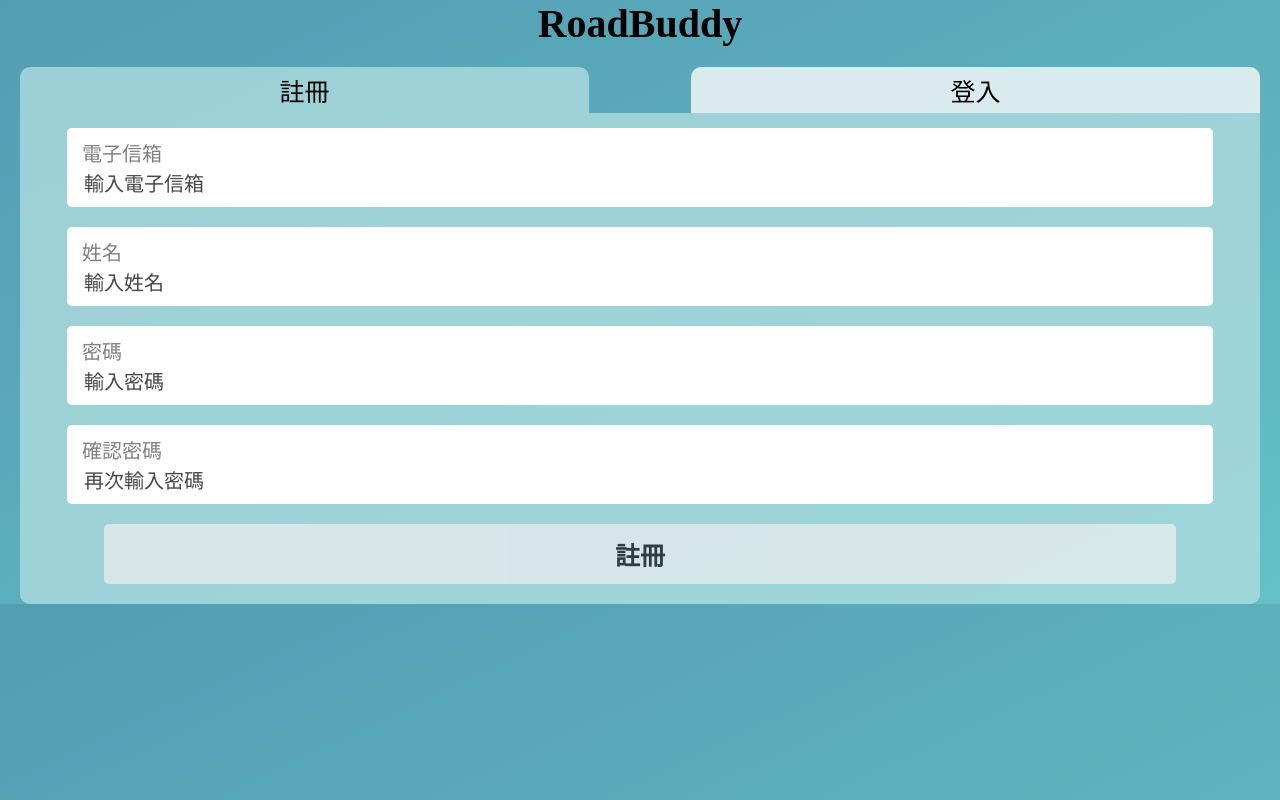
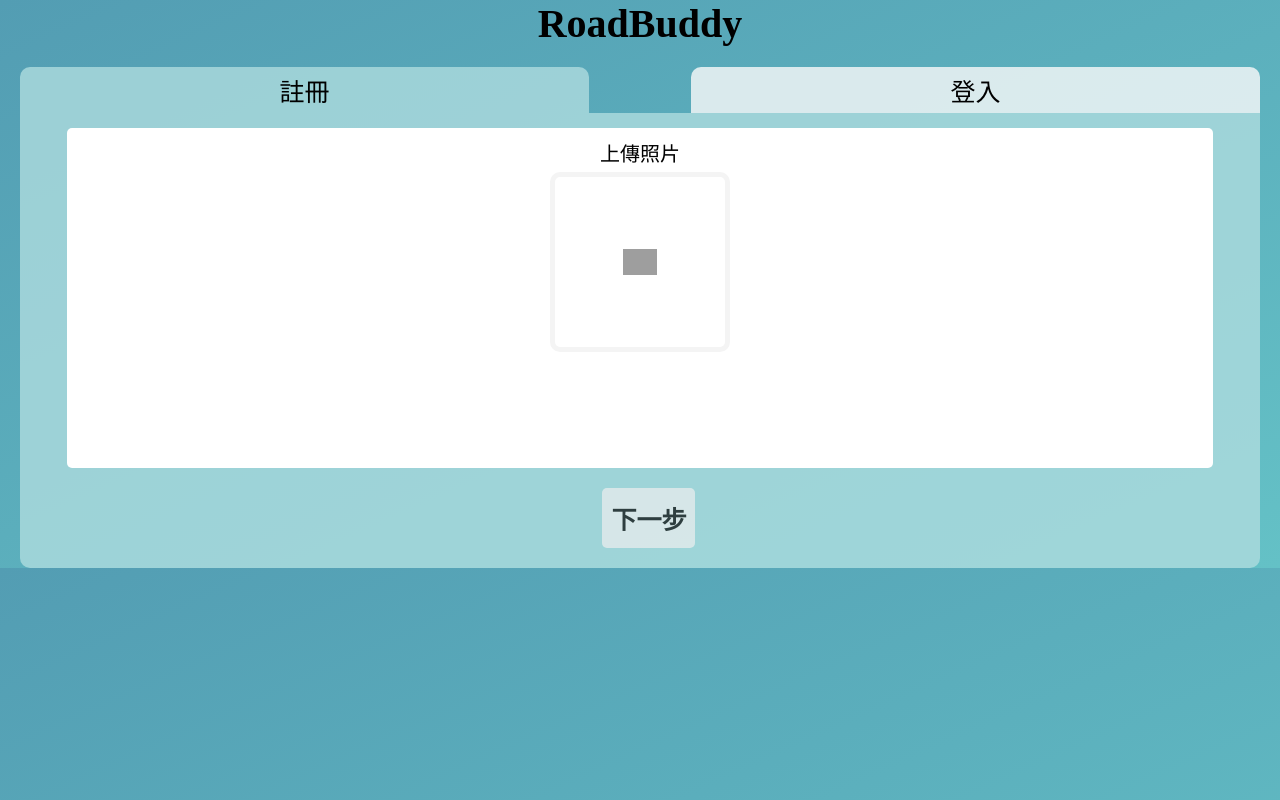
Before and after one commit to KJeiii/RoadBuddy, a Flask app: template RoadBuddy/views/templates/member.html in a window 1280 px wide. Run offline with Flask 3, Linux system fonts and the light colour scheme; the template is opened without the code that fills it, so the values that code supplies are empty; parts of the project's set-up code (start-up, migrations or seed data) failed here and were passed over; grey boxes are pictures that could not be loaded.

Commit message:
add form.div avatar

```diff
--- a/RoadBuddy/views/templates/member.html
+++ b/RoadBuddy/views/templates/member.html
@@ -19,7 +19,7 @@
 
 
         <div class="signup">
-            <div class="form-div">
+            <!-- <div class="form-div">
                 <div class="form-div-title email">
                     <div>電子信箱</div>
                 </div>
@@ -42,8 +42,22 @@
                     <div>確認密碼</div>
                 </div>
                 <input type="password" name="confirm-password" placeholder="再次輸入密碼">
+            </div> -->
+            <div class="form-div avatar">
+                <div class="form-div-title avatar">
+                    <div>上傳照片</div>
+                </div>
+                <div class="form-div avatar outer">
+                    <div class="undo"></div>
+                    <label for="avatar"></label>
+                </div>
+                <input type="file" name="avatar" id="avatar">
             </div>
-            <button type="submit" class="signup-btn">註冊</button>
+            <div>
+                <button class="next">下一步</button>
+                <button class="pass">跳過</button>
+                <button type="submit"  class="signup">完成註冊</button>
+            </div>
         </div>
 
         <div class="login">
@@ -59,7 +73,7 @@
                 </div>
                 <input type="password" name="password" placeholder="輸入密碼">
             </div>
-            <button type="submit" class="login-btn">登入</button>
+            <button type="submit" class="login">登入</button>
         </div>
     <div>
 
```
